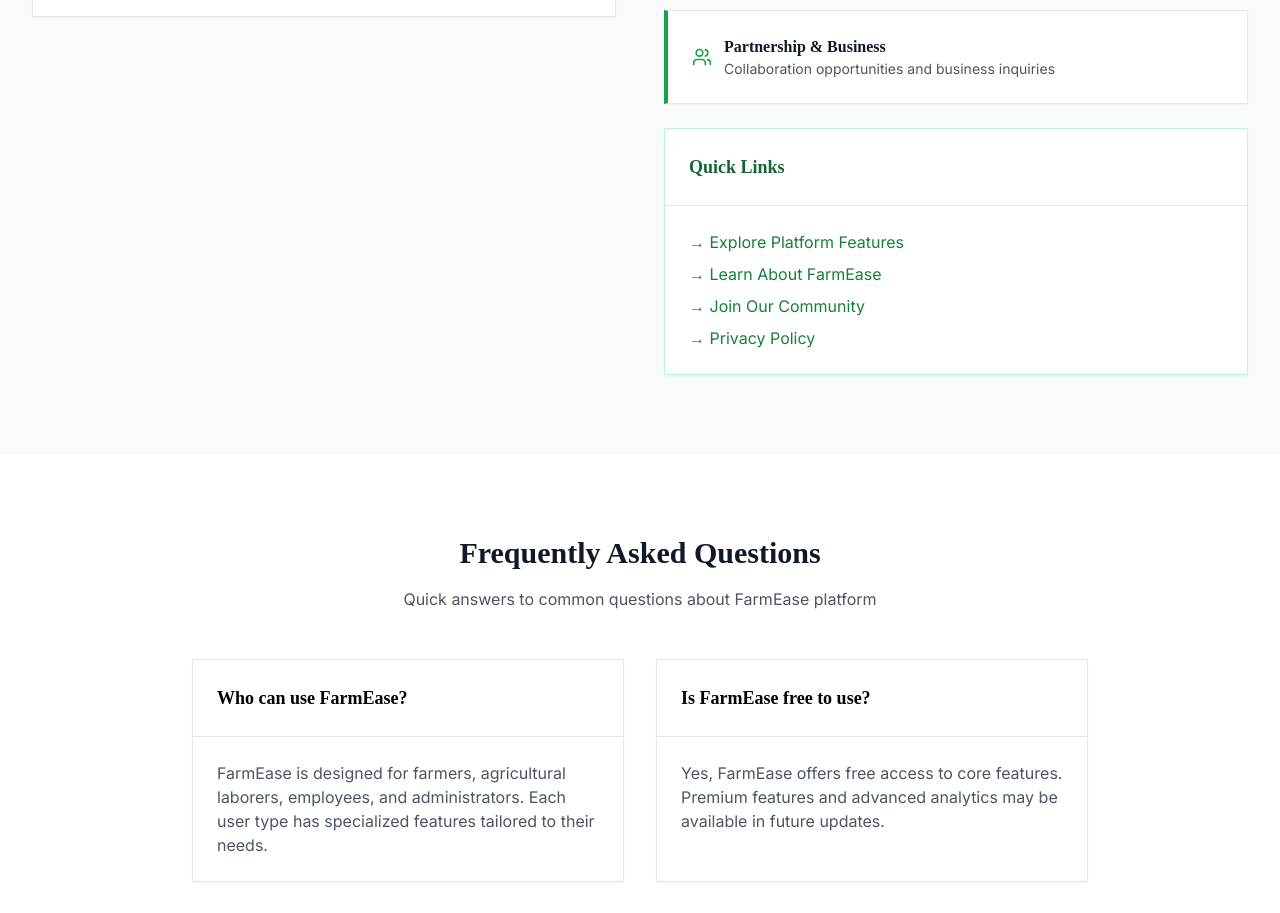
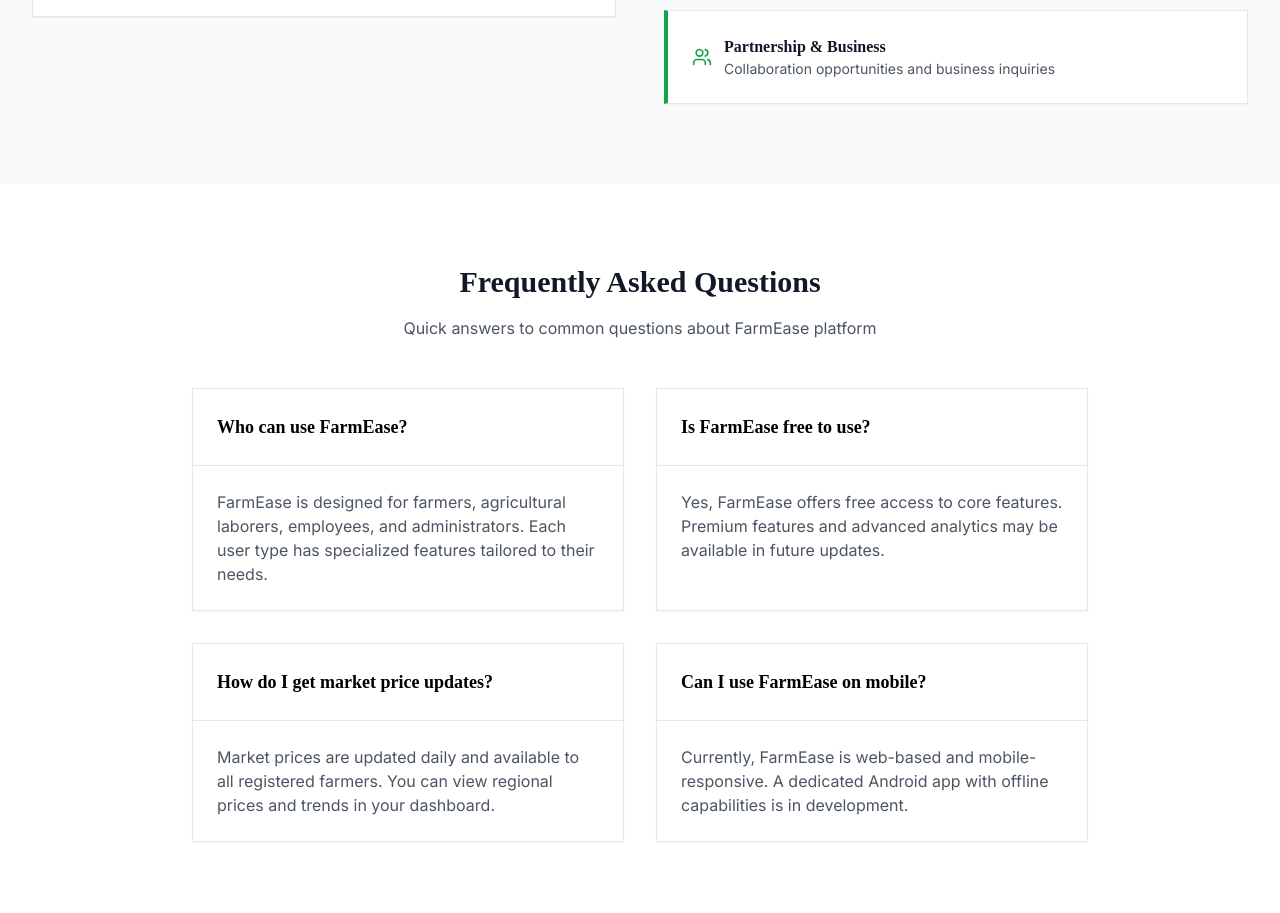
Before and after one commit to Ravikumar-2016/FarmEase, a Next.js app: page /contact in a window 1280 px wide. Shown: the part 1120-2033 px from the top of the page. Built offline with nearby package versions, Linux system fonts and the light colour scheme.

Commit message:
phase1 project completed

```diff
--- a/src/app/contact/page.tsx
+++ b/src/app/contact/page.tsx
@@ -325,29 +325,6 @@
                   })}
                 </div>
               </div>
-
-              {/* Quick Links */}
-              <Card className="bg-green-50 border-green-200">
-                <CardHeader>
-                  <CardTitle className="text-lg text-green-800">Quick Links</CardTitle>
-                </CardHeader>
-                <CardContent>
-                  <div className="space-y-2">
-                    <Link href="/features" className="block text-green-700 hover:text-green-800 hover:underline">
-                      → Explore Platform Features
-                    </Link>
-                    <Link href="/about" className="block text-green-700 hover:text-green-800 hover:underline">
-                      → Learn About FarmEase
-                    </Link>
-                    <Link href="/signup" className="block text-green-700 hover:text-green-800 hover:underline">
-                      → Join Our Community
-                    </Link>
-                    <Link href="/privacy" className="block text-green-700 hover:text-green-800 hover:underline">
-                      → Privacy Policy
-                    </Link>
-                  </div>
-                </CardContent>
-              </Card>
             </div>
           </div>
         </div>
--- a/src/app/dashboard/admin/page.tsx
+++ b/src/app/dashboard/admin/page.tsx
@@ -1,3 +1,7 @@
 export default function AdminDashboard() {
-    return <h1> hello Admin Dashboard</h1>
+    return (
+    <div className="flex items-center justify-center h-screen">
+      <h1 className="text-2xl font-bold">Welcome to the Admin Dashboard</h1>
+      </div>
+    )
   }
--- a/src/app/dashboard/employee/page.tsx
+++ b/src/app/dashboard/employee/page.tsx
@@ -1,3 +1,7 @@
 export default function EmployeeDashboard() {
-    return <h1>Employee Dashboard</h1>
+  return (
+    <div className="flex items-center justify-center h-screen">
+      <h1 className="text-2xl font-bold">Welcome to the Employee Dashboard</h1>
+    </div>
+  )
   }
--- a/src/app/dashboard/farmer/page.tsx
+++ b/src/app/dashboard/farmer/page.tsx
@@ -1,3 +1,7 @@
 export default function FarmerDashboard() {
-    return <h1>Farmer Dashboard</h1>
+    return (
+    <div className="flex items-center justify-center h-screen">
+      <h1 className="text-2xl font-bold">Welcome to the Farmer Dashboard</h1>
+    </div>
+  )
   }
--- a/src/app/dashboard/labour/page.tsx
+++ b/src/app/dashboard/labour/page.tsx
@@ -1,3 +1,7 @@
 export default function LabourDashboard() {
-    return <h1>Labour Dashboard</h1>
+    return (
+    <div className="flex items-center justify-center h-screen">
+      <h1 className="text-2xl font-bold">Welcome to the Labour Dashboard</h1>
+    </div>
+  )
   }
```
